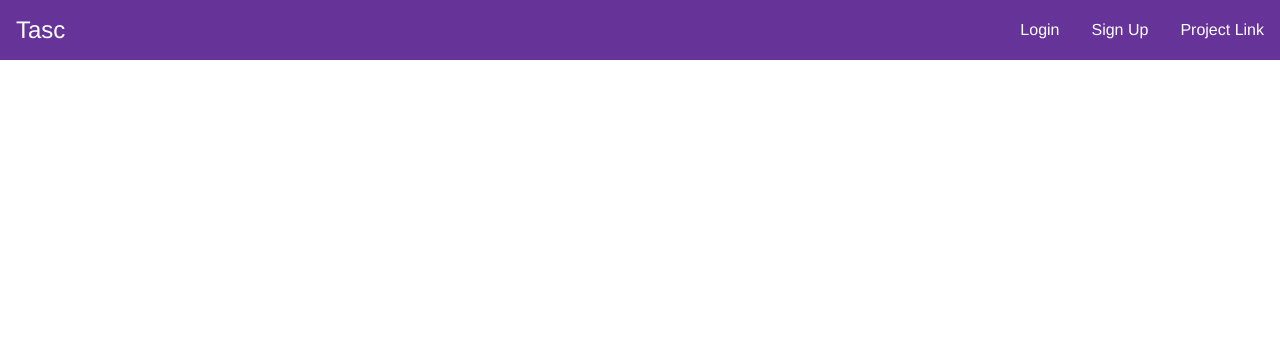
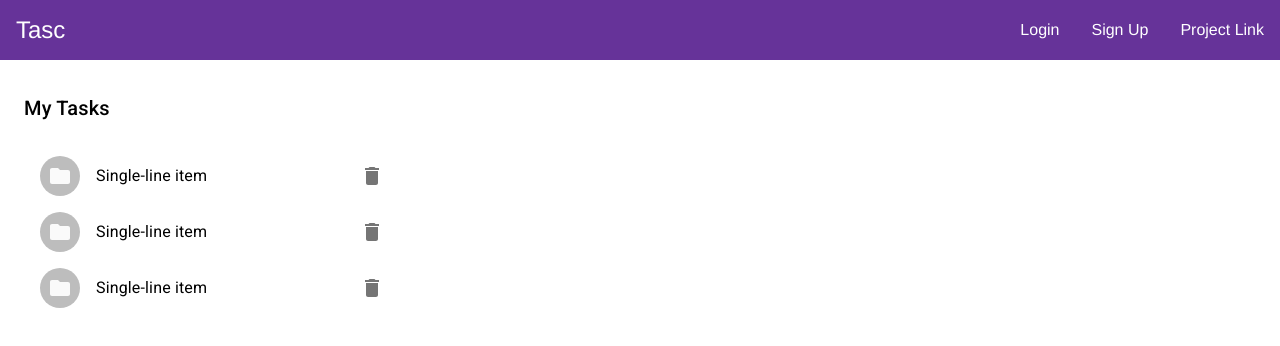
Before and after one commit to maverickamit/tasc, a React (Create React App) app: page /dashboard in a window 1280 px wide. Shown: the top 346 px of the page. Built offline with nearby package versions, Linux system fonts and the light colour scheme.

Commit message:
feat: added a basic template dashboard

```diff
--- a/package.json
+++ b/package.json
@@ -11,7 +11,6 @@
     "@testing-library/react": "^9.3.2",
     "@testing-library/user-event": "^7.1.2",
     "axios": "^0.20.0",
-    "dotenv": "^8.2.0",
     "react": "^16.13.1",
     "react-dom": "^16.13.1",
     "react-hook-form": "^6.5.3",
--- /dev/null
+++ b/src/components/dashboard/dashboard.jsx
@@ -0,0 +1,79 @@
+import React from "react";
+import { makeStyles } from "@material-ui/core/styles";
+import List from "@material-ui/core/List";
+import ListItem from "@material-ui/core/ListItem";
+import ListItemAvatar from "@material-ui/core/ListItemAvatar";
+import ListItemIcon from "@material-ui/core/ListItemIcon";
+import ListItemSecondaryAction from "@material-ui/core/ListItemSecondaryAction";
+import ListItemText from "@material-ui/core/ListItemText";
+import Avatar from "@material-ui/core/Avatar";
+import IconButton from "@material-ui/core/IconButton";
+import FormGroup from "@material-ui/core/FormGroup";
+import FormControlLabel from "@material-ui/core/FormControlLabel";
+import Checkbox from "@material-ui/core/Checkbox";
+import Grid from "@material-ui/core/Grid";
+import Typography from "@material-ui/core/Typography";
+import FolderIcon from "@material-ui/icons/Folder";
+import DeleteIcon from "@material-ui/icons/Delete";
+import Container from "@material-ui/core/Container";
+
+const useStyles = makeStyles((theme) => ({
+  root: {
+    flexGrow: 1,
+    maxWidth: 752,
+  },
+  demo: {
+    backgroundColor: theme.palette.background.paper,
+  },
+  title: {
+    margin: theme.spacing(4, 0, 2),
+  },
+}));
+
+function generate(element) {
+  return [0, 1, 2].map((value) =>
+    React.cloneElement(element, {
+      key: value,
+    })
+  );
+}
+
+export default function DashBoard() {
+  const classes = useStyles();
+  const [dense, setDense] = React.useState(false);
+  const [secondary, setSecondary] = React.useState(false);
+
+  return (
+    <Container component="main">
+      <div className={classes.root}>
+        <Grid item xs={12} md={6} justify="center">
+          <Typography variant="h6" className={classes.title}>
+            My Tasks
+          </Typography>
+          <div className={classes.demo}>
+            <List dense={dense}>
+              {generate(
+                <ListItem>
+                  <ListItemAvatar>
+                    <Avatar>
+                      <FolderIcon />
+                    </Avatar>
+                  </ListItemAvatar>
+                  <ListItemText
+                    primary="Single-line item"
+                    secondary={secondary ? "Secondary text" : null}
+                  />
+                  <ListItemSecondaryAction>
+                    <IconButton edge="end" aria-label="delete">
+                      <DeleteIcon />
+                    </IconButton>
+                  </ListItemSecondaryAction>
+                </ListItem>
+              )}
+            </List>
+          </div>
+        </Grid>
+      </div>
+    </Container>
+  );
+}
--- a/src/index.js
+++ b/src/index.js
@@ -8,6 +8,7 @@
 import { Router, Link } from "@reach/router";
 import UserLogin from "./components/login/login.jsx";
 import SignUp from "./components/registration/registration.jsx";
+import DashBoard from "./components/dashboard/dashboard.jsx";
 
 render(
   <div>
@@ -15,6 +16,7 @@
     <Router>
       <UserLogin path="/"></UserLogin>
       <SignUp path="/signup"></SignUp>
+      <DashBoard path="/dashboard"></DashBoard>
     </Router>
   </div>,
   document.getElementById("root")
```
Also changed, not shown: 1 other file (tests, documents, lock files or other folders).
